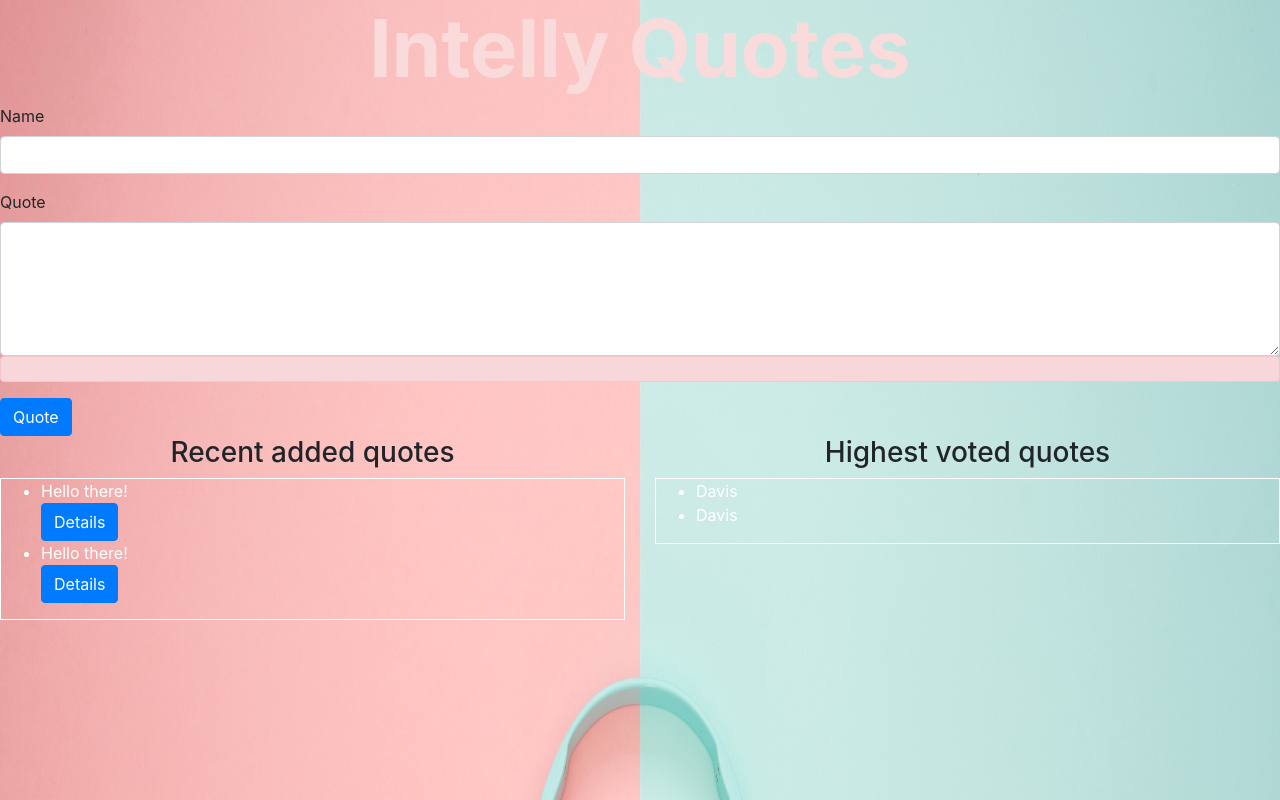
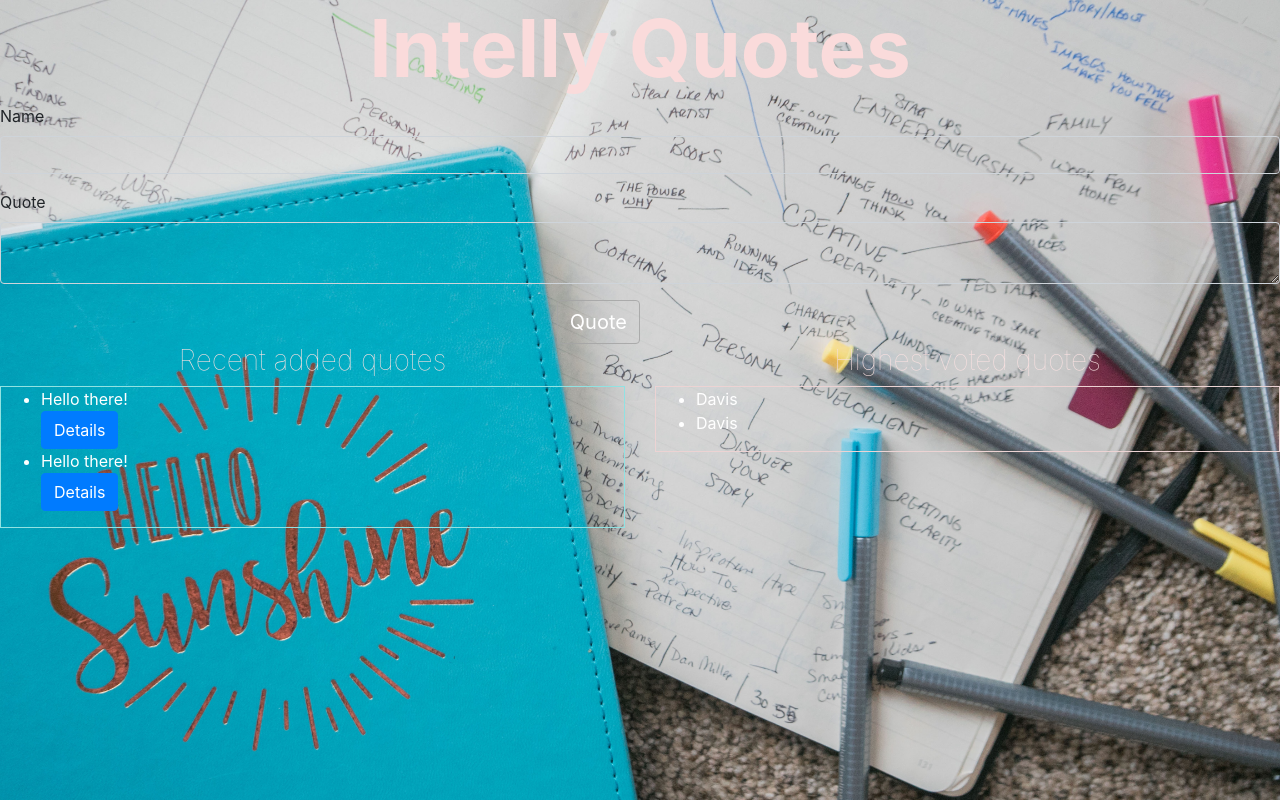
Before and after one commit to Davisdavy/Quote-App, an Angular app: page / in a window 1280 px wide. Built offline with nearby package versions, Linux system fonts and the light colour scheme.

Commit message:
Style Input and textareas

```diff
--- a/src/app/quote-detail/quote-detail.component.css
+++ b/src/app/quote-detail/quote-detail.component.css
@@ -0,0 +1,10 @@
+.fa{
+    color: #fff;
+    font-size: 30px;
+}
+.fa:hover{
+    color: rgb(235, 150, 150);
+}
+.fa-thumbs-down:hover{
+    color: rgb(27, 24, 24);
+}
--- a/src/app/quote-detail/quote-detail.component.html
+++ b/src/app/quote-detail/quote-detail.component.html
@@ -1,37 +1,30 @@
 <p>
     {{quote.quoteDetail}}
   </p>
-<p></p>
-  <div class="four wide column center aligned votes">
-    <div class="ui statistic">
+  <div>
 
+      <div class="label">
+        Votes:
+      </div>
+  </div>
+  <div>
+
+    <ul>
+      <li class="item">
+        <a href (click)="upVote()">
+          <i class="fa fa-thumbs-up" aria-hidden="true"></i>
+        </a>
+      </li>
       <div class="value">
         {{ upDownVotes }}
       </div>
-      <div class="label">
-        Votes:
-      </div>
-
-    </div>
-
-  </div>
-
-  <div class="twelve wide column">
-
-    <ul class="ui big horizontal list voters">
-      <li class="item">
-        <a href (click)="upVote()">
-          <i class="fa fa-thumbs-up" aria-hidden="true"></i>
-          upvote
-        </a>
-      </li>
-
       <li class="item">
         <a href (click)="downVote()">
           <i class="fa fa-thumbs-down" aria-hidden="true"></i>
-          downvote
         </a>
       </li>
-
+      <div class="value">
+        {{ downUpVotes }}
+      </div>
     </ul>
   </div>
--- a/src/app/quote-detail/quote-detail.component.ts
+++ b/src/app/quote-detail/quote-detail.component.ts
@@ -9,19 +9,22 @@ import { from } from 'rxjs';
 })
 export class QuoteDetailComponent implements OnInit {
   upDownVotes: number;
+  downUpVotes: number;
 
   @Input() quote: Quote;
 
   upDownVote = 0;
+  downUpVote = 0;
   constructor() {
     this.upDownVotes = 0;
+    this.downUpVotes = 0;
    }
    upVote(): boolean {
      this.upDownVotes += 1;
      return false;
    }
    downVote(): boolean {
-     this.upDownVotes -= 1;
+     this.downUpVotes -= 1;
      return false;
    }
 
--- a/src/app/quote-form/quote-form.component.css
+++ b/src/app/quote-form/quote-form.component.css
@@ -0,0 +1,20 @@
+input,textarea{
+    background-color: transparent;
+}
+.btn{
+    background: none;
+    border: 1px solid rgba(165, 165, 165, 0.849);
+    position: relative;
+    left: 47%;
+    font-size: 20px;
+    font-weight: 400;
+}
+.btn:hover{
+    background: rgb(182, 230, 230);
+
+}
+@media screen and (min-width:400px){
+    .btn{
+        left: 43.5%;
+    }
+}
--- a/src/app/quote-form/quote-form.component.html
+++ b/src/app/quote-form/quote-form.component.html
@@ -7,8 +7,7 @@
     </div>
     <div class="form-group">
         <label for="quote">Quote</label>
-        <textarea required ngModel name="quote.quoteOffer" #quoteOffer="ngModel" id="quote" cols="30" rows="5" class="form-control"></textarea>
-        <div class="alert alert-danger" ></div>
+        <textarea required ngModel name="quote.quoteOffer" #quoteOffer="ngModel" id="quote" rows="2" class="form-control"></textarea>
     </div>
-    <button class="btn btn-primary">Quote</button>
+  <button class="btn btn-primary">Quote</button>
 </form>
--- a/src/app/quote/quote.component.css
+++ b/src/app/quote/quote.component.css
@@ -10,9 +10,19 @@ font-size: 80px;
 .border-line{
     background-color: none;
     color: #fff;
-    border: 1px solid #fff;
+    border: 1px solid rgb(145, 226, 226);
+    width: auto;
+}
+.border-line2{
+    color: #fff;
+    background-color: none;
+    border: 1px solid rgb(236, 211, 211);
     width: auto;
 }
 .head1, .head2{
     text-align: center;
 }
+h3{
+    color: rgb(247, 224, 224);
+    font-weight: 100;
+}
--- a/src/app/quote/quote.component.html
+++ b/src/app/quote/quote.component.html
@@ -20,7 +20,7 @@
         </div>
         <div class="col-6">
             <h3 class="head2">Highest voted quotes</h3>
-            <div class="border-line">
+            <div class="border-line2">
                 <ul>
                 <li *ngFor = 'let quote of quotes'>
                     {{quote.name}}
--- a/src/styles.css
+++ b/src/styles.css
@@ -2,5 +2,5 @@
 @import '../node_modules/font-awesome/css/font-awesome.css';
 body{
     background: url("assets/watch.jpg") no-repeat;
-    background-size: 100% 340%;
+    background-size: cover;
 }
```
Also changed, not shown: src/assets/watch.jpg.
